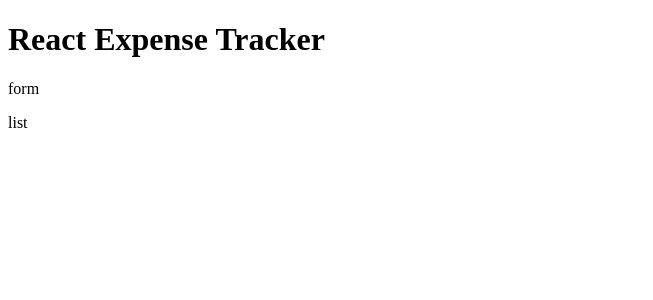
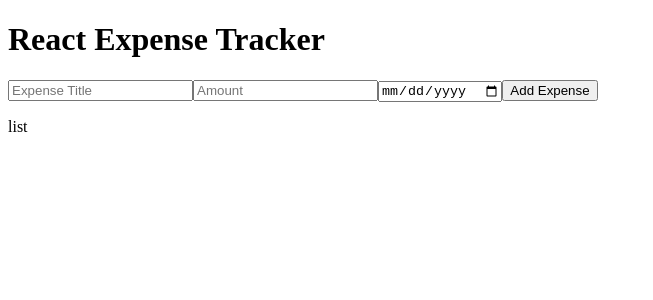
Before and after one commit to andrewteece/react-expense-tracker, a React (Vite) app: page / in a window 1280 px wide. Shown: the top 300 px of the page, without its empty margins (0-653 px from the left). Built offline with nearby package versions, Linux system fonts and the light colour scheme.

Commit message:
code ExpenseFiorm and add classes

```diff
--- a/src/App.tsx
+++ b/src/App.tsx
@@ -3,7 +3,7 @@ import ExpenseList from './components/ExpenseList';
 
 function App() {
   return (
-    <div>
+    <div className='tracker'>
       <h1>React Expense Tracker</h1>
       <ExpenseForm />
       <ExpenseList />
--- a/src/components/ExpenseForm.tsx
+++ b/src/components/ExpenseForm.tsx
@@ -1,5 +1,12 @@
 function ExpenseForm() {
-  return <p>form</p>;
+  return (
+    <form className='expense-form'>
+      <input type='text' placeholder='Expense Title' />
+      <input type='number' min={0} placeholder='Amount' />
+      <input type='date' />
+      <button>Add Expense</button>
+    </form>
+  );
 }
 
 export default ExpenseForm;
```
